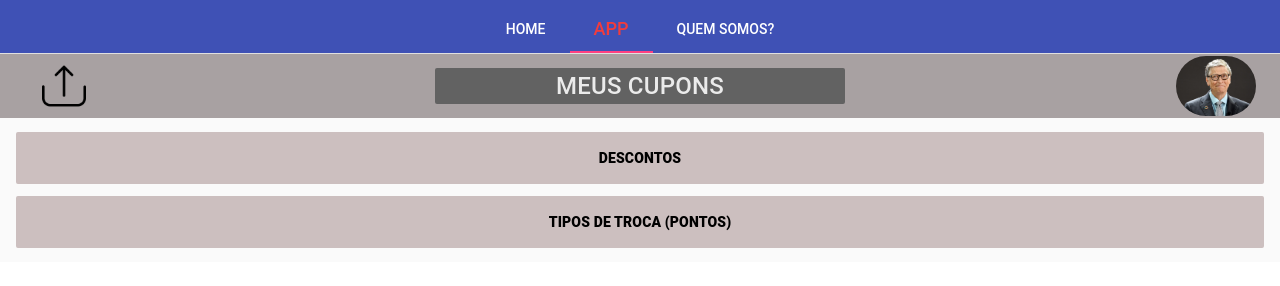
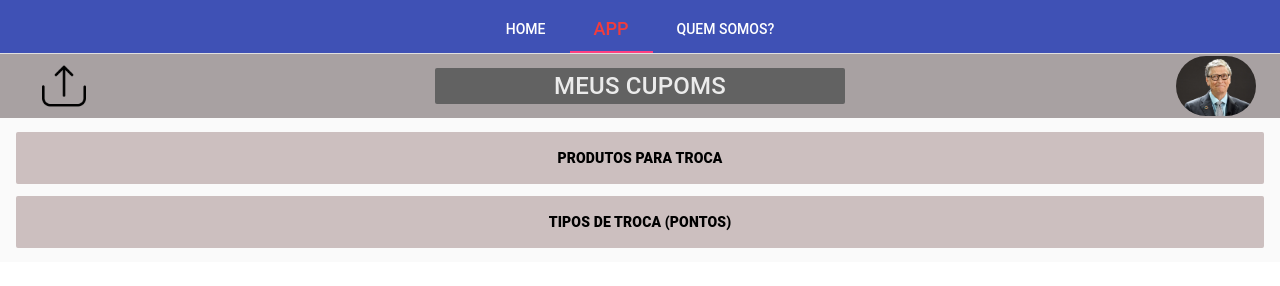
Before and after one commit to tecno-bin/tecno-bin-project, a plain HTML site: page index.html in a window 1280 px wide. Both pictures are taken after a click on the tab "APP". Shown: the part 76-362 px from the top of the page. Drawn offline with Linux system fonts and the light colour scheme; a web font is replaced by a local one.

Commit message:
new button

```diff
--- a/index.html
+++ b/index.html
@@ -38,7 +38,7 @@
           <img layout-padding src="assets/upload.png" alt="upload" style="max-height: 60px;" ng-click='upload()'>
         </div>
         <div flex='80' layout='row' layout-align="center center">
-          <md-button ng-click="showC()" style="text-align: center; background:rgb(98, 98, 98);font-size: 1.2em; width: 40%">MEUS CUPONS</md-button>
+          <md-button ng-click="showC()" style="text-align: center; background:rgb(98, 98, 98);font-size: 1.2em; width: 40%">MEUS CUPOMS</md-button>
         </div>
         <div flex layout='row' layout-align="center center">
           <div id="logo-container" >
@@ -96,7 +96,7 @@
       <md-content id="main" layout='column' layout-padding>
 
         <!-- DESCONTOS -->
-        <md-button class="mainBut" ng-click="showDescontos()"> DESCONTOS </md-button>
+        <md-button class="mainBut" ng-click="showDescontos()"> PRODUTOS PARA TROCA </md-button>
         <md-content ng-if="produtos">
           <table>
             <tr>
```
